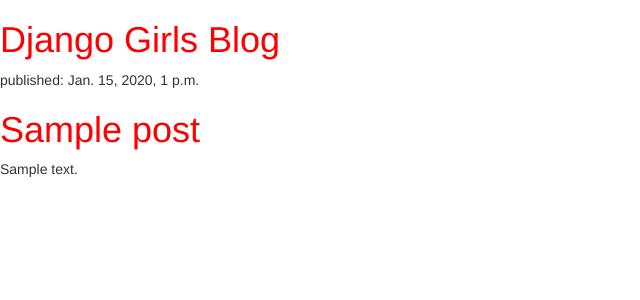
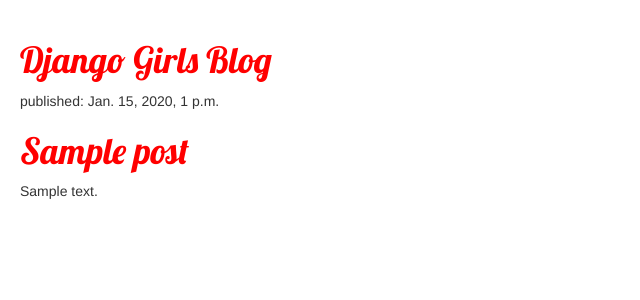
Before and after one commit to Celyix002/djangogirlsblog, a Django app: template blog/templates/blog/post_list.html in a window 1280 px wide. Shown: the top 300 px of the page, without its empty margins (0-640 px from the left). Run offline with Django 3.2, Linux system fonts and the light colour scheme; the template is opened without the code that fills it: values that come from a table or form of the project are taken from there, others are empty; tables that the repository leaves empty hold one stand-in row (values such as "Sample post"); some libraries are stand-ins or nearby versions.

Commit message:
More Styling template with CSS

```diff
--- a/blog/static/blog/css/blog.css
+++ b/blog/static/blog/css/blog.css
@@ -1,4 +1,9 @@
 /* style applicabl to all links a, inside h1. know diff btn class and id---class defines grp of elements, while id deine a certain element*/
 h1 a {
     color: red;
+    font-family: 'Lobster';
+
 }
+body {
+    padding: 20px;
+}
```
